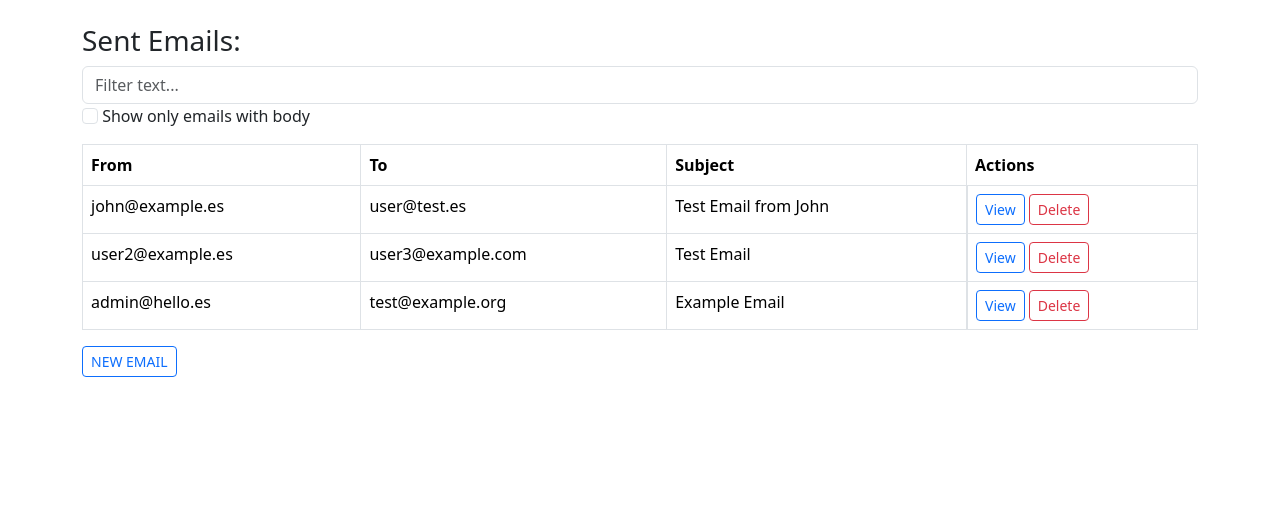
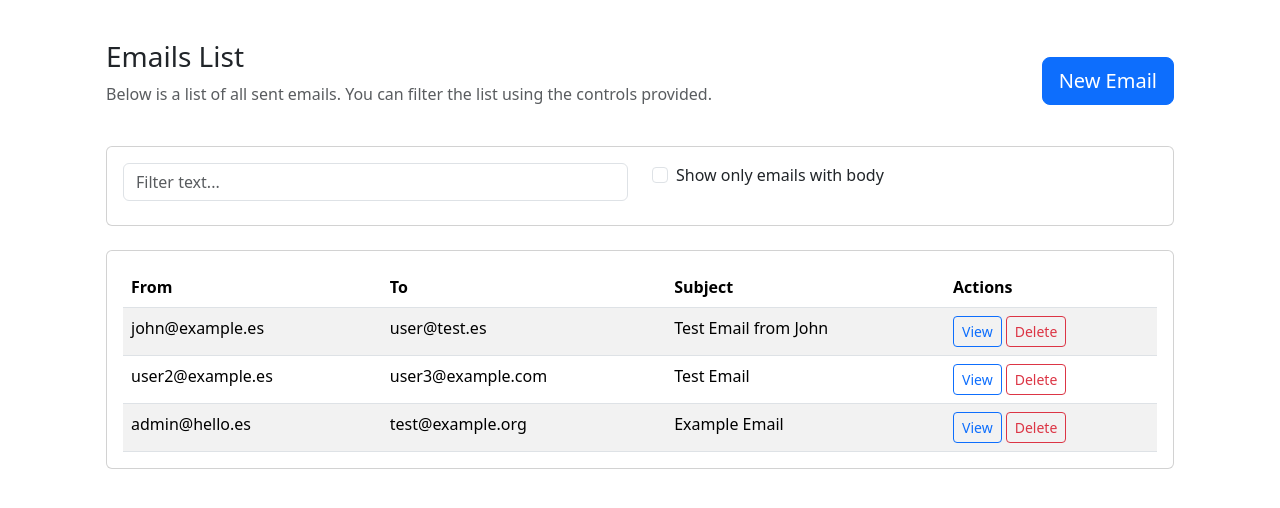
Before and after one commit to ProgrammingOfUserInterfaces/EmailReader, an Angular app: page / in a window 1280 px wide. Shown: the top 508 px of the page. Built offline with nearby package versions, Linux system fonts and the light colour scheme.

Commit message:
better style

```diff
--- a/src/app/email-form/email-form.html
+++ b/src/app/email-form/email-form.html
@@ -1,10 +1,14 @@
-<h2>New Email</h2>
+<div class="p-4">
+  <div class="d-flex justify-content-between align-items-center mb-4">
+    <h2 class="mb-0">New Email</h2>
+    <a class="btn btn-outline-primary" [routerLink]="['/']">Go back to e-mail list</a>
+  </div>
 
-<a class="btn btn-sm btn-outline-primary" [routerLink]="['/']">Go back to e-mail list</a>
-
+  <div class="card">
+    <div class="card-body">
       <form #emailForm="ngForm" (ngSubmit)="sendForm()">
-  <div class="form-group">
-    <label>From: </label>
+        <div class="mb-3">
+          <label class="form-label">From:</label>
           <input
             appHighlight
             class="form-control"
@@ -25,8 +29,8 @@
             </div>
           </div>
         </div>
-  <div class="form-group">
-    <label>To: </label>
+        <div class="mb-3">
+          <label class="form-label">To:</label>
           <input
             appHighlight
             class="form-control"
@@ -47,8 +51,8 @@
             </div>
           </div>
         </div>
-  <div class="form-group">
-    <label>Subject: </label>
+        <div class="mb-3">
+          <label class="form-label">Subject:</label>
           <input
             appHighlight
             class="form-control"
@@ -69,11 +73,12 @@
             <div *ngIf="subject.errors?.['maxlength']">Subject must be at most 50 characters.</div>
           </div>
         </div>
-  <div class="form-group">
-    <label>Body: </label>
+        <div class="mb-3">
+          <label class="form-label">Body:</label>
           <textarea
             appHighlight
             class="form-control"
+            rows="6"
             [(ngModel)]="email.body"
             name="body"
             #body="ngModel"
@@ -83,14 +88,15 @@
           ></textarea>
         </div>
 
-  <br />
-  <div class="text-right">
-    <button class="btn btn-primary btn-sm mr-1" type="submit" [disabled]="!emailForm.form.valid">
-      Send
+        <div class="d-flex justify-content-end gap-2">
+          <button class="btn btn-outline-secondary" type="button" (click)="clear()">
+            Reset form
           </button>
-    &nbsp;
-    <button class="btn btn-primary btn-sm mr-1" type="button" (click)="clear()">Reset form</button>
+          <button class="btn btn-primary" type="submit" [disabled]="!emailForm.form.valid">
+            Send Email
+          </button>
         </div>
       </form>
-
-<hr />
+    </div>
+  </div>
+</div>
--- a/src/app/emails-list/emails-list.html
+++ b/src/app/emails-list/emails-list.html
@@ -1,18 +1,46 @@
-<div class="mt-4">
-  <h3>Sent Emails:</h3>
+<div class="p-4">
+  <div class="d-flex justify-content-between align-items-center mb-4">
+    <div>
+      <h3>Emails List</h3>
+      <p class="text-muted">Below is a list of all sent emails. You can filter the list using the controls provided.</p>
+    </div>
+    <div>
+      <a class="btn btn-primary btn-lg" [routerLink]="['/new']">New Email</a>
+    </div>
+  </div>
+
+
+
 
   <!-- Filter controls -->
-  <div class="form-inline mb-2">
-    <input class="form-control mr-2" type="text" placeholder="Filter text..." [(ngModel)]="filterText" name="filterText" />
-    <label class="form-check-label ml-2">
-      <input class="form-check-input" type="checkbox" [(ngModel)]="onlyWithBody" name="onlyWithBody" />
+  <div class="card mb-4">
+    <div class="card-body">
+      <div class="row">
+        <div class="col-md-6 mb-2">
+          <input class="form-control" type="text" placeholder="Filter text..." [(ngModel)]="filterText" name="filterText" />
+        </div>
+        <div class="col-md-6">
+          <div class="form-check">
+            <input class="form-check-input" type="checkbox" id="onlyWithBody" [(ngModel)]="onlyWithBody" name="onlyWithBody" />
+            <label class="form-check-label" for="onlyWithBody">
               Show only emails with body
             </label>
           </div>
+        </div>
+      </div>
+    </div>
+  </div>
 
-  <div *ngIf="(sentEmails | filterText:filterText | filterBody:onlyWithBody).length === 0" class="alert alert-info">No emails match the current filters.</div>
 
-  <table *ngIf="(sentEmails | filterText:filterText | filterBody:onlyWithBody).length > 0" class="table table-bordered mt-3">
+
+
+  <div *ngIf="(sentEmails | filterText:filterText | filterBody:onlyWithBody).length === 0" class="alert alert-info">
+    No emails match the current filters.
+  </div>
+
+  <div *ngIf="(sentEmails | filterText:filterText | filterBody:onlyWithBody).length > 0" class="card">
+    <div class="table-responsive m-3">
+      <table class="table table-striped mb-0">
         <thead>
           <tr>
             <th>From</th>
@@ -26,15 +54,13 @@
             <td>{{ mail.from }}</td>
             <td>{{ mail.to }}</td>
             <td>{{ mail.subject }}</td>
-        <td class="d-flex gap-1">
-          <a class="btn btn-sm btn-outline-primary mr-1" [routerLink]="['/email', i]">View</a>
+            <td>
+              <a class="btn btn-sm btn-outline-primary me-1" [routerLink]="['/email', i]">View</a>
               <button type="button" class="btn btn-sm btn-outline-danger" (click)="deleteEmail(i)">Delete</button>
             </td>
           </tr>
         </tbody>
       </table>
     </div>
-
-
-
-<a class="btn btn-sm btn-outline-primary" [routerLink]="['/new']">NEW EMAIL</a>
+  </div>
+</div>
```
Also changed, not shown: 1 other file (tests, documents, lock files or other folders). Lines whose indentation alone changed are shown as unchanged.
